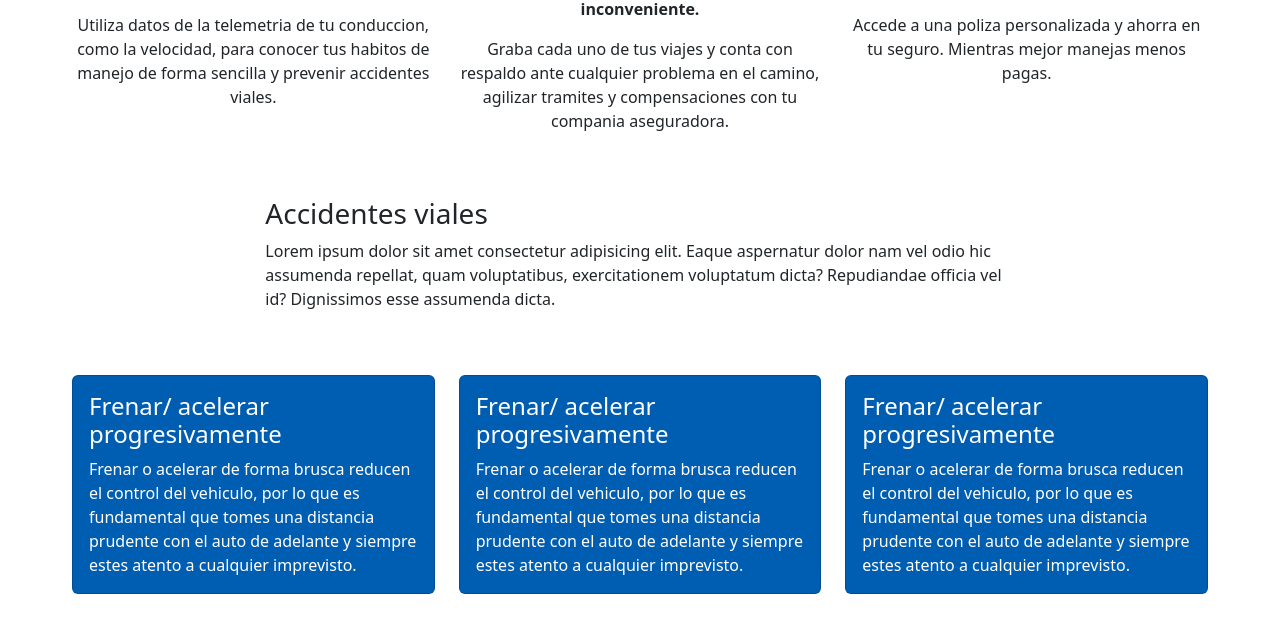
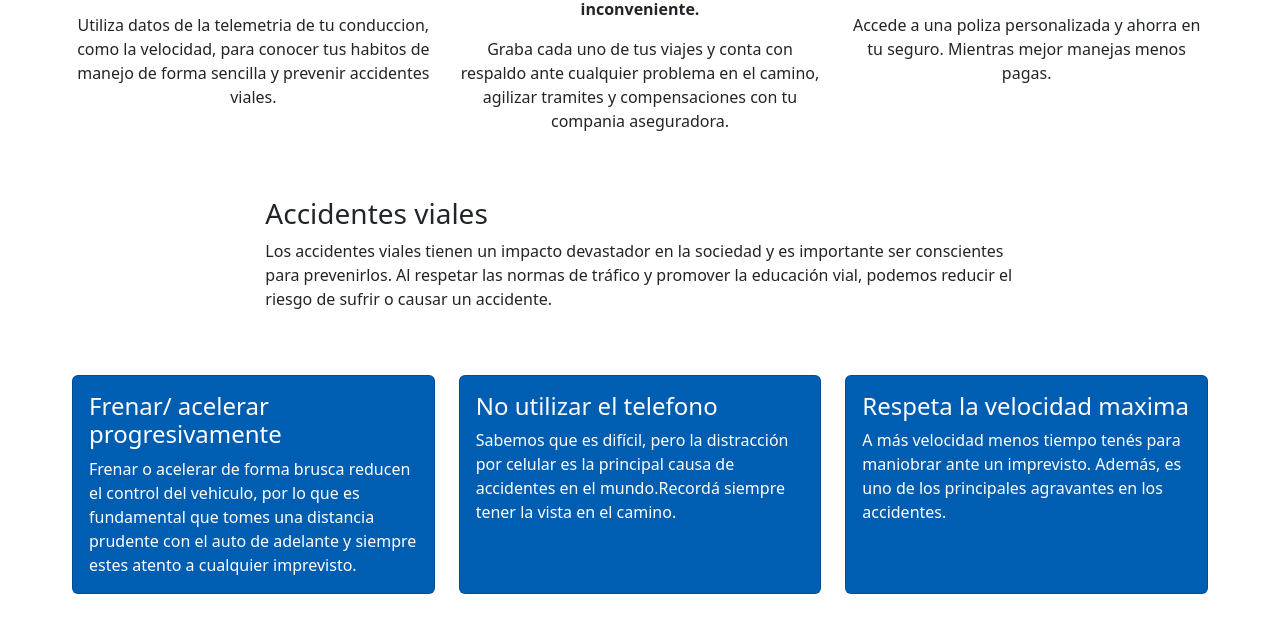
Before and after one commit to JoaquinDP/ProyectoFinal-Coder-DiPierro, a website: page index.html in a window 1280 px wide. Shown: the part 864-1508 px from the top of the page. Drawn offline with nearby package versions, Linux system fonts and the light colour scheme.

Commit message:
aplicando SEO

```diff
--- a/index.html
+++ b/index.html
@@ -3,6 +3,8 @@
   <head>
     <meta charset="utf-8">
     <meta name="viewport" content="width=device-width, initial-scale=1">
+    <meta name="description" content="Insurtech Startup con el Objetivo de Minimizar los Accidnetes Viales">
+    <meta name="keywords" content="SEGURO AUTOMOTOR, DASHCAM, SEGUROS, CAMARA">
     <!-- LINK FAVICON -->
     <link rel="shortcut icon" href="img/icon.png" type="image/x-icon">
     <title>The Orb</title>
@@ -81,7 +83,7 @@
       <div class="row d-flex justify-content-center row-mg m-5">
         <div class="col-12 col-xl-8">
           <h3>Accidentes viales</h3>
-          <p>Lorem ipsum dolor sit amet consectetur adipisicing elit. Eaque aspernatur dolor nam vel odio hic assumenda repellat, quam voluptatibus, exercitationem voluptatum dicta? Repudiandae officia vel id? Dignissimos esse assumenda dicta.</p>
+          <p>Los accidentes viales tienen un impacto devastador en la sociedad y es importante ser conscientes para prevenirlos. Al respetar las normas de tráfico y promover la educación vial, podemos reducir el riesgo de sufrir o causar un accidente.</p>
         </div>
       </div>
       <div class="row row-mg m-5">
@@ -96,16 +98,16 @@
       <div class="col-12 col-xl-4 mb-4">
         <div class="card h-100 blue-bg">
           <div class="card-body">
-            <h4 class="card-title leters-white">Frenar/ acelerar progresivamente</h4>
-            <p class="card-text leters-white">Frenar o acelerar de forma brusca reducen el control del vehiculo, por lo que es fundamental que tomes una distancia prudente con el auto de adelante y siempre estes atento a cualquier imprevisto.</p>
+            <h4 class="card-title leters-white">No utilizar el telefono</h4>
+            <p class="card-text leters-white">Sabemos que es difícil, pero la distracción por celular es la principal causa de accidentes en el mundo.Recordá siempre tener la vista en el camino.</p>
           </div>
         </div>
       </div>
       <div class="col-12 col-xl-4 mb-4">
         <div class="card h-100 blue-bg">
           <div class="card-body">
-            <h4 class="card-title leters-white">Frenar/ acelerar progresivamente</h4>
-            <p class="card-text leters-white">Frenar o acelerar de forma brusca reducen el control del vehiculo, por lo que es fundamental que tomes una distancia prudente con el auto de adelante y siempre estes atento a cualquier imprevisto.</p>
+            <h4 class="card-title leters-white">Respeta la velocidad maxima</h4>
+            <p class="card-text leters-white">A más velocidad menos tiempo tenés para maniobrar ante un imprevisto. Además, es uno de los principales agravantes en los accidentes.</p>
           </div>
         </div>
       </div>
```
Also changed, not shown: pages/blog.html (+6 -4 lines), pages/productos.html (+4 -2 lines).
